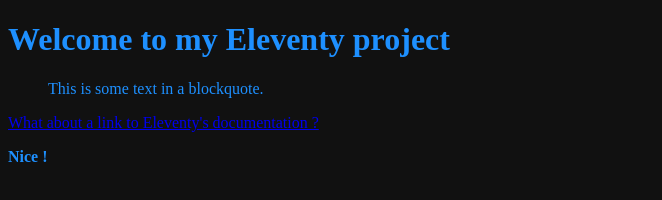
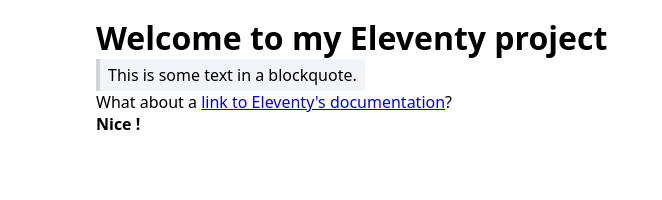
Before and after one commit to Round0000/eleventy-is-cool, an Eleventy site: page src/index.md in a window 1280 px wide. Shown: the whole page, without its empty margins (0-662 px from the left). Built offline with nearby package versions, Linux system fonts and the light colour scheme; Eleventy itself is replaced by a stand-in of ours; files that its build step writes are made by us from their sources.

Commit message:
(documentation) CSS part ok

```diff
--- a/src/_includes/base.njk
+++ b/src/_includes/base.njk
@@ -1,18 +1,15 @@
 <!DOCTYPE html>
 <html lang="en">
   <head>
-    <meta charset="UTF-8">
-    <meta name="viewport" content="width=device-width, initial-scale=1.0">
+    <meta charset="UTF-8" />
+    <meta name="viewport" content="width=device-width, initial-scale=1.0" />
+    <link rel="stylesheet" href="/css/styles.css" />
     <title>{{ title }}</title>
-    <style>
-        body {
-            color: dodgerblue;
-            background-color: #111;
-        }
-    </style>
   </head>
   <body>
+    <div class="container">
       <h1>{{ title }}</h1>
       <main>{{ content | safe }}</main>
+    </div>
   </body>
 </html>
--- /dev/null
+++ b/src/css/styles.css
@@ -0,0 +1,22 @@
+* {
+    box-sizing: border-box;
+    margin: 0;
+    padding: 0;
+}
+
+body {
+    font-family: system-ui, -apple-system, BlinkMacSystemFont, 'Segoe UI', Roboto, Oxygen, Ubuntu, Cantarell, 'Open Sans', 'Helvetica Neue', sans-serif;
+}
+
+.container {
+    max-width: 70em;
+    padding: 1em;
+    margin: auto;
+
+    & blockquote {
+        padding: .3em .5em;
+        background-color: #f1f5f9;
+        max-width: max-content;
+        border-left: 4px solid #0002;
+    }
+}
--- a/src/index.md
+++ b/src/index.md
@@ -5,6 +5,6 @@ layout: base
 
 > This is some text in a blockquote.
 
-[What about a link to Eleventy's documentation ?](https://www.11ty.dev/docs/)
+What about a [link to Eleventy's documentation](https://www.11ty.dev/docs/)?
 
 **Nice !**
```
Also changed, not shown: documentation/Getting started.md (+48 -2 lines), public/index.html (deleted, +0 -23 lines), .eleventy.js, 1 other file. Lines whose indentation alone changed are shown as unchanged.
